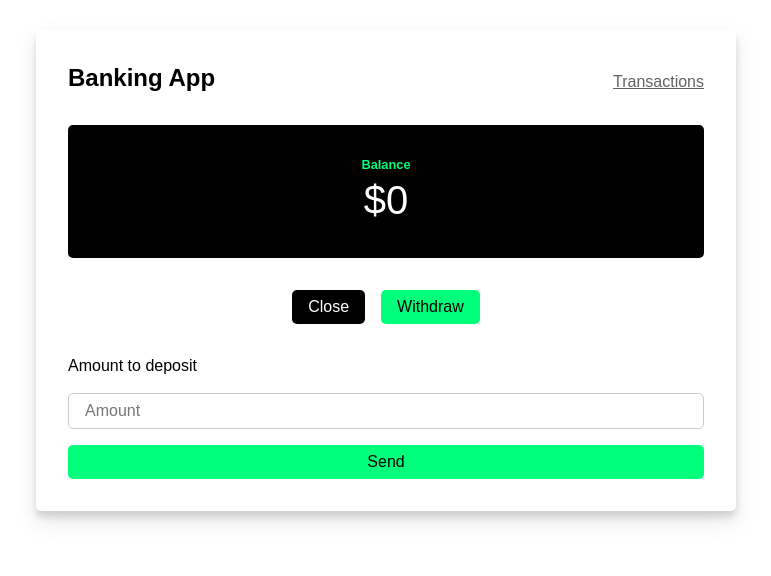
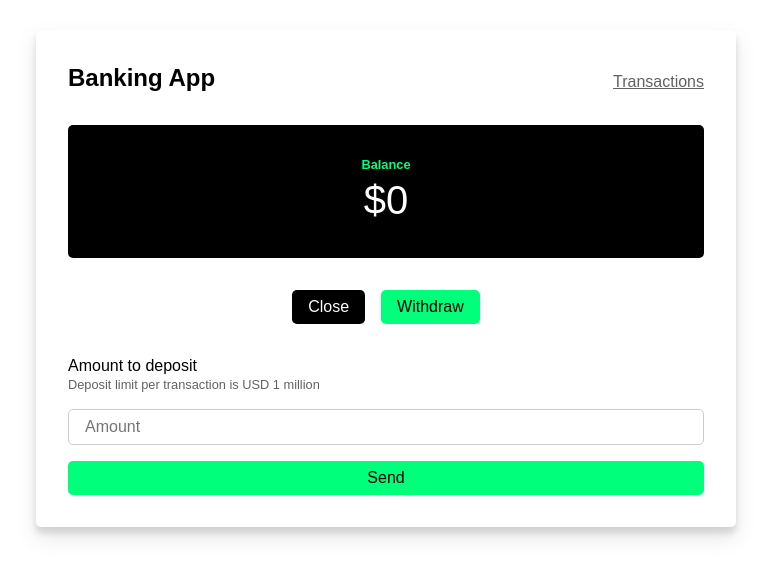
Before and after one commit to sebasmoles/banking-app-react, a React (Create React App) app: page / in a window 1280 px wide. Both pictures are taken after a click on the button "Deposit". Shown: the top 576 px of the page, without its empty margins (254-1025 px from the left). Built offline with nearby package versions, Linux system fonts and the light colour scheme.

Commit message:
add(BalancePage): limit amount for deposits

```diff
--- a/src/routes/BalancePage.jsx
+++ b/src/routes/BalancePage.jsx
@@ -55,11 +55,19 @@ const BalancePage = ({
 		) {
 			const newBalance = amountTotal + amountToDeposit;
 
-			onDeposit(newBalance);
-			createTransaction(newBalance, amountToDeposit, 'Deposit');
-			setAmountToDeposit('');
-			setFormattedDeposit('');
-			setShowDeposit(false);
+			if (newBalance <= 1000000) {
+				// i.e. 1 million dollars max deposit per transaction
+				onDeposit(newBalance);
+				createTransaction(newBalance, amountToDeposit, 'Deposit');
+				setAmountToDeposit('');
+				setFormattedDeposit('');
+				setShowDeposit(false);
+				return;
+			}
+
+			alert(
+				'Deposit amount is over the limits, please try again. Current limit is $1.000.000 USD per transaction'
+			);
 		}
 	};
 	const onWithdrawSend = (e) => {
@@ -139,6 +147,12 @@ const BalancePage = ({
 			{showDeposit && (
 				<form onSubmit={onDepositSend} className="balance-form">
 					<label htmlFor="deposit-input">Amount to deposit</label>
+					<label
+						htmlFor="deposit-input"
+						className="balance-form-hint"
+					>
+						Deposit limit per transaction is USD 1 million
+					</label>
 					<NumberFormat
 						id="deposit-input"
 						className="balance-form-input"
--- a/src/scss/_balance.scss
+++ b/src/scss/_balance.scss
@@ -45,6 +45,11 @@
 		margin-top: 2rem;
 		width: 100%;
 
+		&-hint {
+			font-size: $font-sm;
+			color: $grey;
+		}
+
 		&-input {
 			font-size: 1rem;
 			margin-top: 1rem;
```
